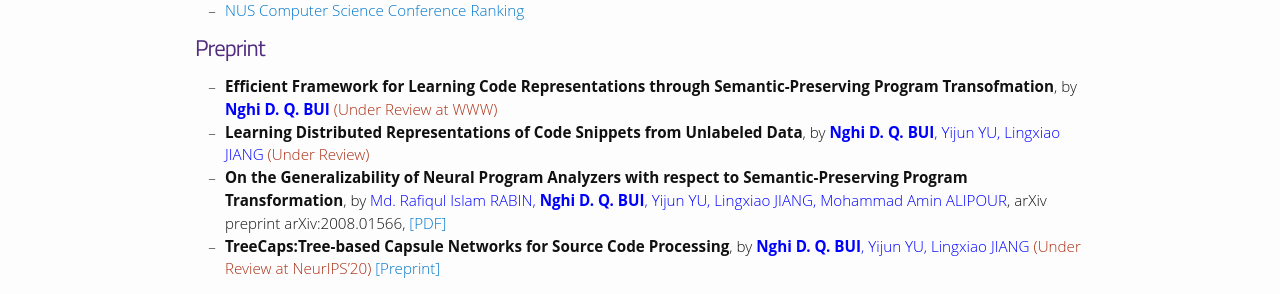
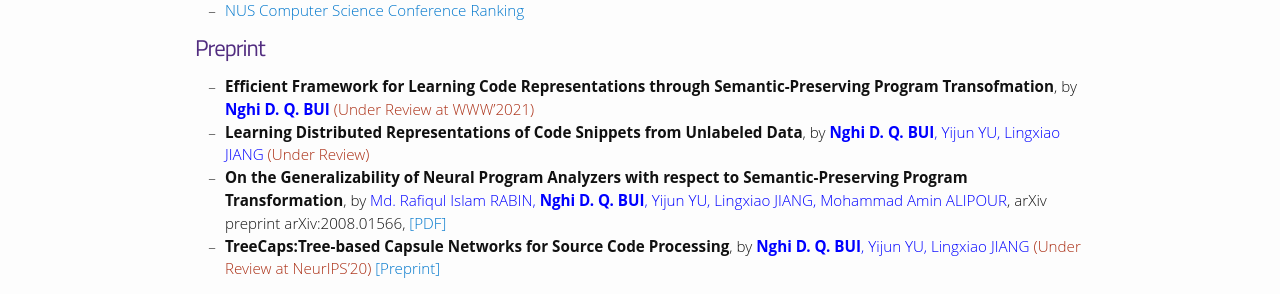
Before and after one commit to bdqnghi/bdqnghi.github.io, a Jekyll site: the page built from publications/publications.md, in a window 1280 px wide. Shown: the part 227-521 px from the top of the page. Built offline with Jekyll 4.4.1, drawn with Linux system fonts in a browser that asks for light colours; nearby versions of some CDN libraries; some web fonts are replaced.

Commit message:
Update publications.md

```diff
--- a/publications/publications.md
+++ b/publications/publications.md
@@ -8,7 +8,7 @@ permalink: /publications/
 - <a href="http://www.cs.jhu.edu/~taochen/SoC_Conference_Ranking.html" target="_blank"> NUS Computer Science Conference Ranking </a>
 
 # Preprint
-- **Efficient Framework for Learning Code Representations through Semantic-Preserving Program Transofmation**, by <span style="color:blue">**Nghi D. Q. BUI**</span> <span style="color:#AB2F15">(Under Review at WWW)</span>
+- **Efficient Framework for Learning Code Representations through Semantic-Preserving Program Transofmation**, by <span style="color:blue">**Nghi D. Q. BUI**</span> <span style="color:#AB2F15">(Under Review at WWW'2021)</span>
 - **Learning Distributed Representations of Code Snippets from Unlabeled Data**, by <span style="color:blue">**Nghi D. Q. BUI**, Yijun YU, Lingxiao JIANG</span> <span style="color:#AB2F15">(Under Review)</span>
 - **On the Generalizability of Neural Program Analyzers with respect to Semantic-Preserving Program Transformation**, by <span style="color:blue">Md. Rafiqul Islam RABIN, **Nghi D. Q. BUI**, Yijun YU, Lingxiao JIANG, Mohammad Amin ALIPOUR</span>, arXiv preprint arXiv:2008.01566, <a href="https://arxiv.org/pdf/2008.01566.pdf" target="_blank"> [PDF]</a>
 - **TreeCaps:Tree-based Capsule Networks for Source Code Processing**, by <span style="color:blue">**Nghi D. Q. BUI**, Yijun YU, Lingxiao JIANG</span> <span style="color:#AB2F15">(Under Review at NeurIPS'20)</span><a href="https://arxiv.org/pdf/2009.09777.pdf" target="_blank"> [Preprint]</a>
```
